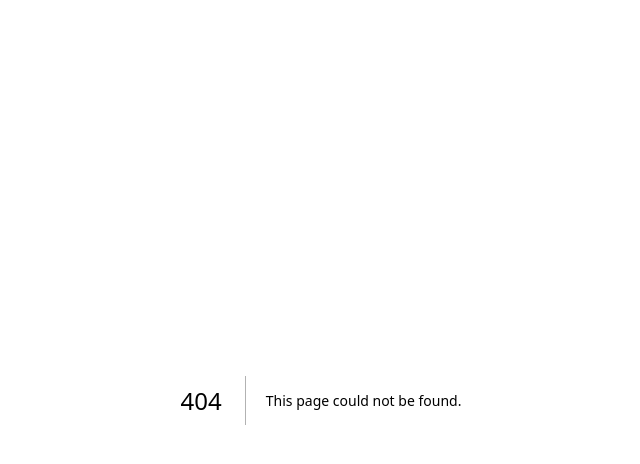
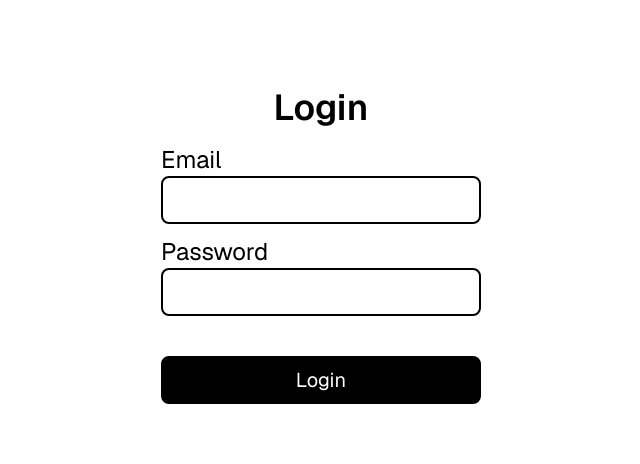
Before and after one commit to SreevikramR/MealSaver, a Next.js app: page /login in a window 1280 px wide. Before the commit this address had no page. Shown: the top 464 px of the page, without its empty margins (319-959 px from the left). Built offline with nearby package versions, Linux system fonts and the light colour scheme.

Commit message:
feat: login page UI added

```diff
--- /dev/null
+++ b/src/app/login/page.tsx
@@ -0,0 +1,31 @@
+"use client"
+import React, { useState } from 'react'
+import { AuthClient } from '@supabase/supabase-js'
+
+const page = () => {
+    const [email, setEmail] = useState('')
+    const [password, setPassword] = useState('')
+
+    return (
+        <div className='w-screen h-screen flex justify-center items-center flex-col'>
+            <div className='w-1/3 h-4/5'>
+                <div className='pt-2 font-semibold text-4xl text-center'>Login</div>
+                <div className='flex justify-center items-center flex-col text-xl pt-4'>
+                    <div className='w-3/4'>
+                        <div className='text-2xl'>Email</div>
+                        <input className='w-full border-2 border-black rounded-lg p-2' type='email' value={email} onChange={(e) => setEmail(e.target.value)} />
+                    </div>
+                    <div className='w-3/4 pt-3'>
+                        <div className='text-2xl'>Password</div>
+                        <input className='w-full border-2 border-black rounded-lg p-2' type='password' value={password} onChange={(e) => setPassword(e.target.value)} />
+                    </div>
+                    <div className='w-3/4 pt-10'>
+                        <button className='w-full border-2 border-black bg-black text-white p-2 rounded-lg'>Login</button>
+                    </div>
+                </div>
+            </div>
+        </div>
+    )
+}
+
+export default page
```
